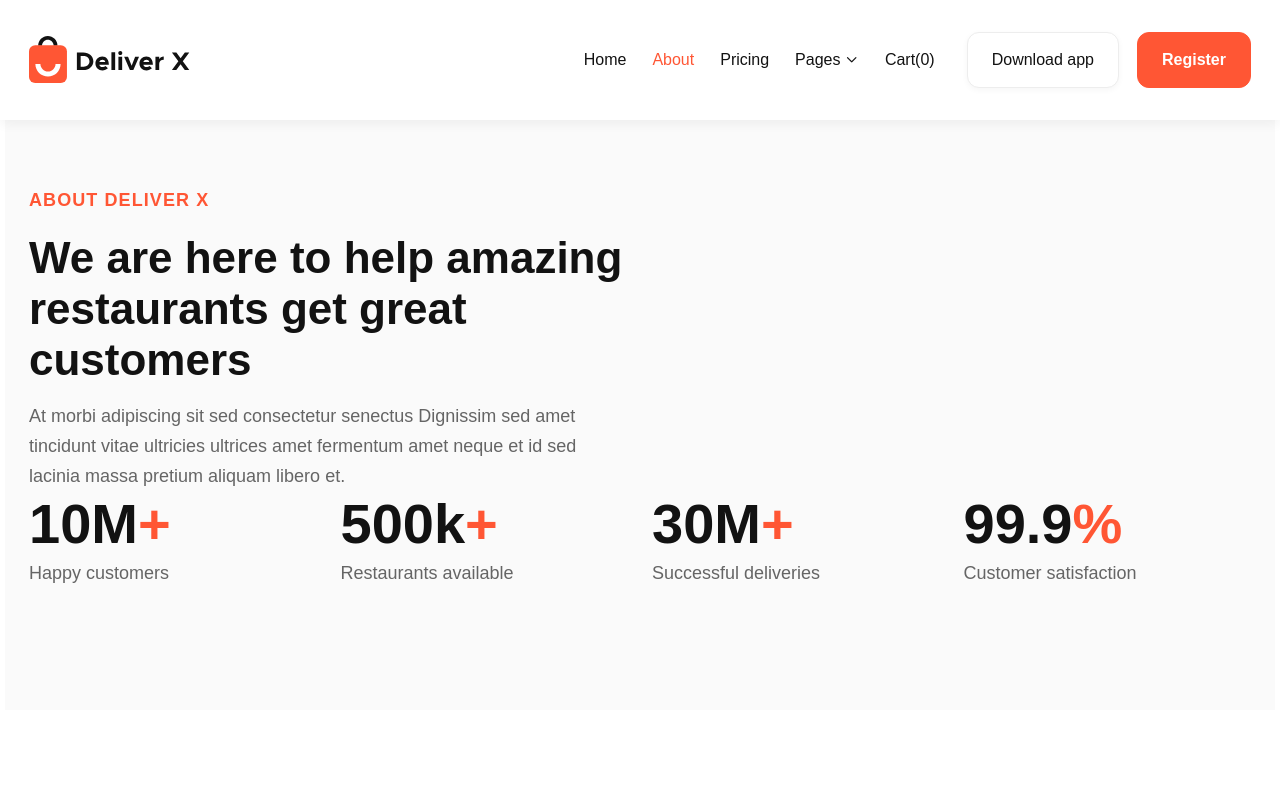
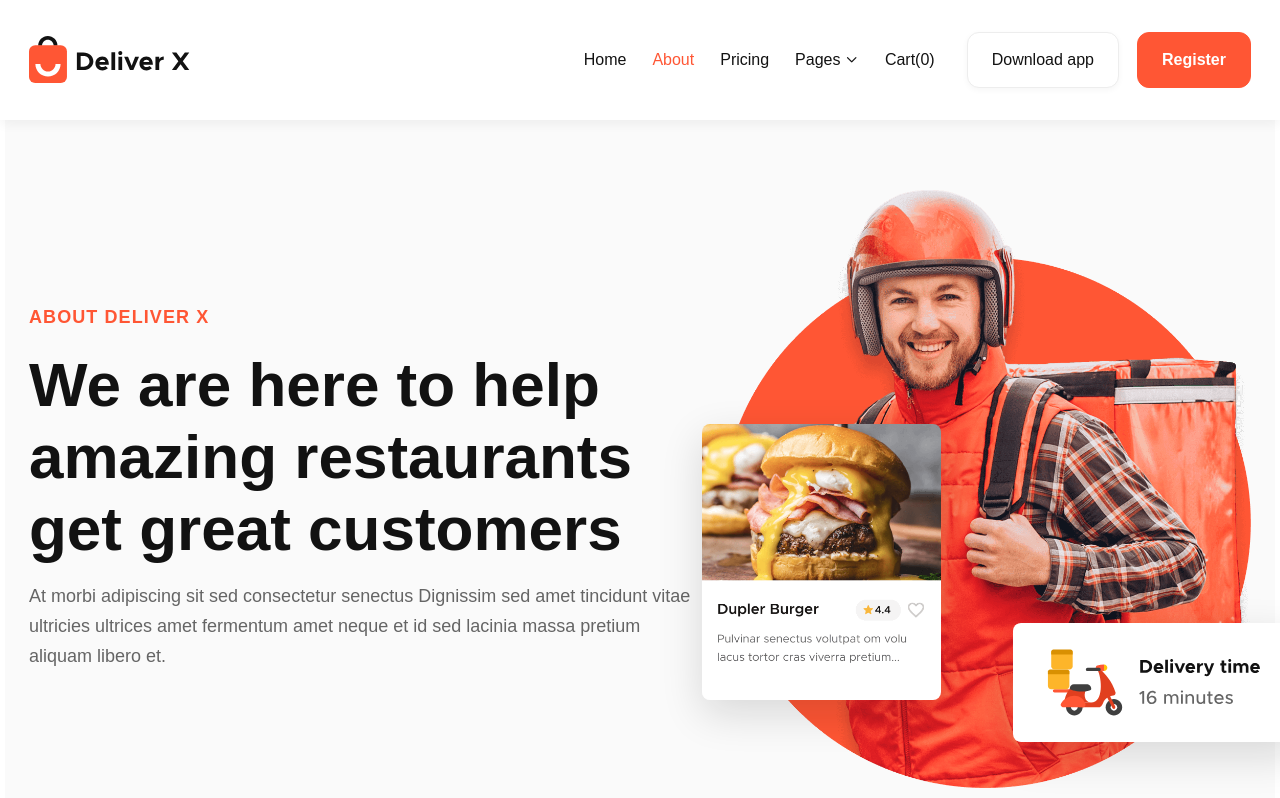
Before and after one commit to NeonNature/project-food, a React (Vite) app: page / in a window 1280 px wide. Shown: the top 798 px of the page. Built offline with nearby package versions, Linux system fonts and the light colour scheme; a web font is replaced by a local one.

Commit message:
feat: add intro images and gsap

```diff
--- a/package.json
+++ b/package.json
@@ -11,6 +11,7 @@
   },
   "dependencies": {
     "bootstrap": "^5.3.2",
+    "gsap": "^3.12.3",
     "react": "^18.2.0",
     "react-bootstrap": "^2.9.1",
     "react-dom": "^18.2.0"
--- a/src/components/Introduction.tsx
+++ b/src/components/Introduction.tsx
@@ -1,4 +1,7 @@
 import '../styles/intro.scss'
+import Rider from '../assets/images/intro-main.png'
+import Review from '../assets/images/intro-review.png'
+import Time from '../assets/images/intro-time.svg'
 
 interface IntroNumberProps {
   count: string
@@ -22,8 +25,8 @@ const Introduction = () => {
   return (
     <>
       <div className="section-intro">
-        <div className="row">
-          <div className="col">
+        <div className="intro-grid">
+          <div>
             <div className="intro-title">ABOUT DELIVER X</div>
             <h1 className="intro-header">
               We are here to help amazing restaurants get great customers
@@ -34,7 +37,17 @@ const Introduction = () => {
               et id sed lacinia massa pretium aliquam libero et.
             </div>
           </div>
-          <div className="col"></div>
+          <div>
+            <div className="intro-image-wrapper">
+              <img src={Rider} alt="Picture of a Rider" />
+              <div className="intro-image-review">
+                <img src={Review} alt="Picture of a food review" />
+              </div>
+              <div className="intro-image-delivery">
+                <img src={Time} alt="Picture of a scooter" />
+              </div>
+            </div>
+          </div>
         </div>
         <div className="row">
           <div className="col">
--- a/src/styles/index.scss
+++ b/src/styles/index.scss
@@ -49,3 +49,8 @@ body {
   font-weight: 400;
   line-height: 1.667em;
 }
+
+a:hover,
+a:active {
+  outline: 0;
+}
--- a/src/styles/intro.scss
+++ b/src/styles/intro.scss
@@ -32,9 +32,55 @@
 
 .intro-header {
   @extend .content-header;
+  font-size: 62px;
 }
 
-a:hover,
-a:active {
-  outline: 0;
+.intro-image-wrapper {
+  position: relative;
+
+  img {
+    max-width: 100%;
+    display: inline-block;
+  }
 }
+
+.intro-grid {
+  grid-template-columns: 1.25fr 1fr;
+  grid-column-gap: 28px;
+  grid-row-gap: 28px;
+  grid-template-rows: auto;
+  grid-auto-columns: 1fr;
+  align-items: center;
+  display: grid;
+}
+
+.intro-image-review {
+  max-width: 45%;
+  position: absolute;
+  bottom: 88px;
+  left: -18px;
+}
+
+.intro-image-delivery {
+  max-width: 55%;
+  position: absolute;
+  bottom: 46px;
+  right: -52px;
+}
+
+.intro-image-delivery,
+.intro-image-review {
+  box-shadow: 0 14px 42px 0 var(--general--shadow-04);
+  flex-direction: column;
+  justify-content: center;
+  display: flex;
+  overflow: hidden;
+  border-radius: 8px;
+
+  img {
+    width: 100%;
+    height: 100%;
+    object-fit: cover;
+    flex: 1;
+  }
+}
```
Also changed, not shown: 1 other file (tests, documents, lock files or other folders).
